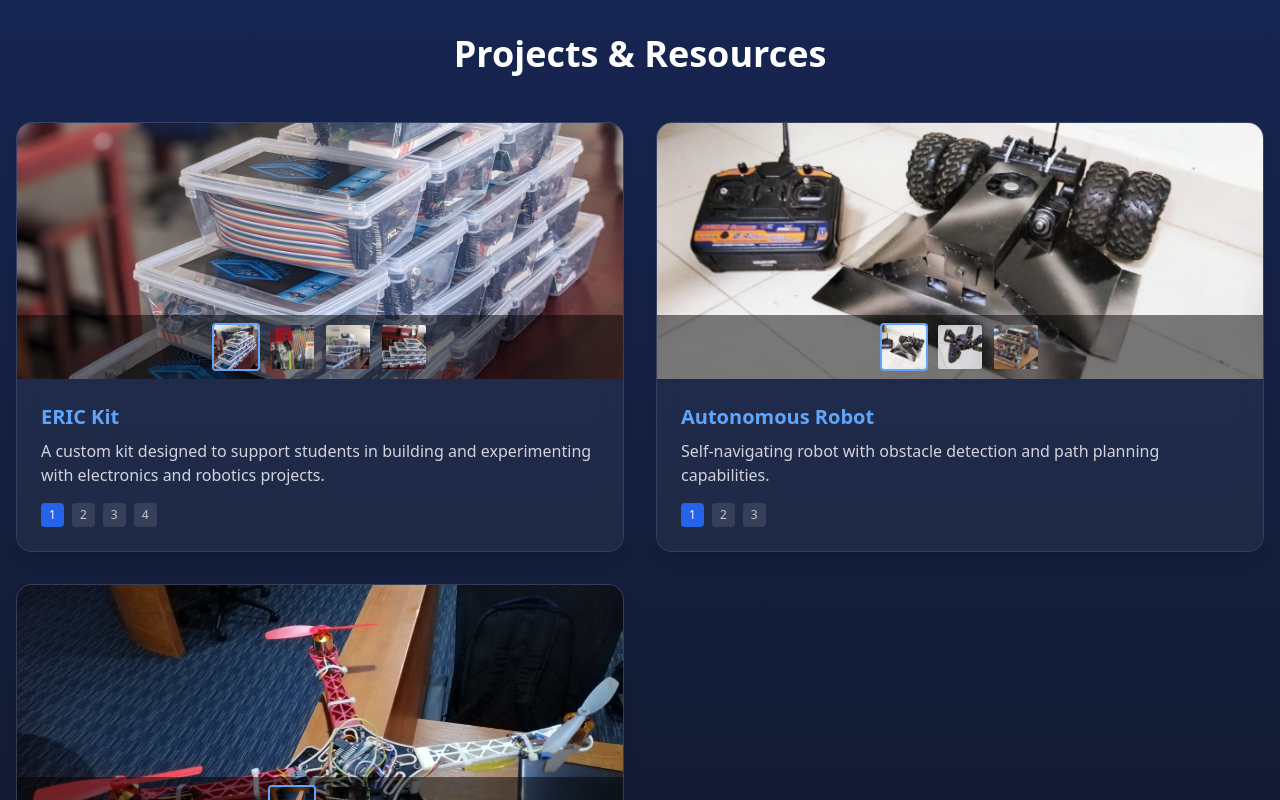
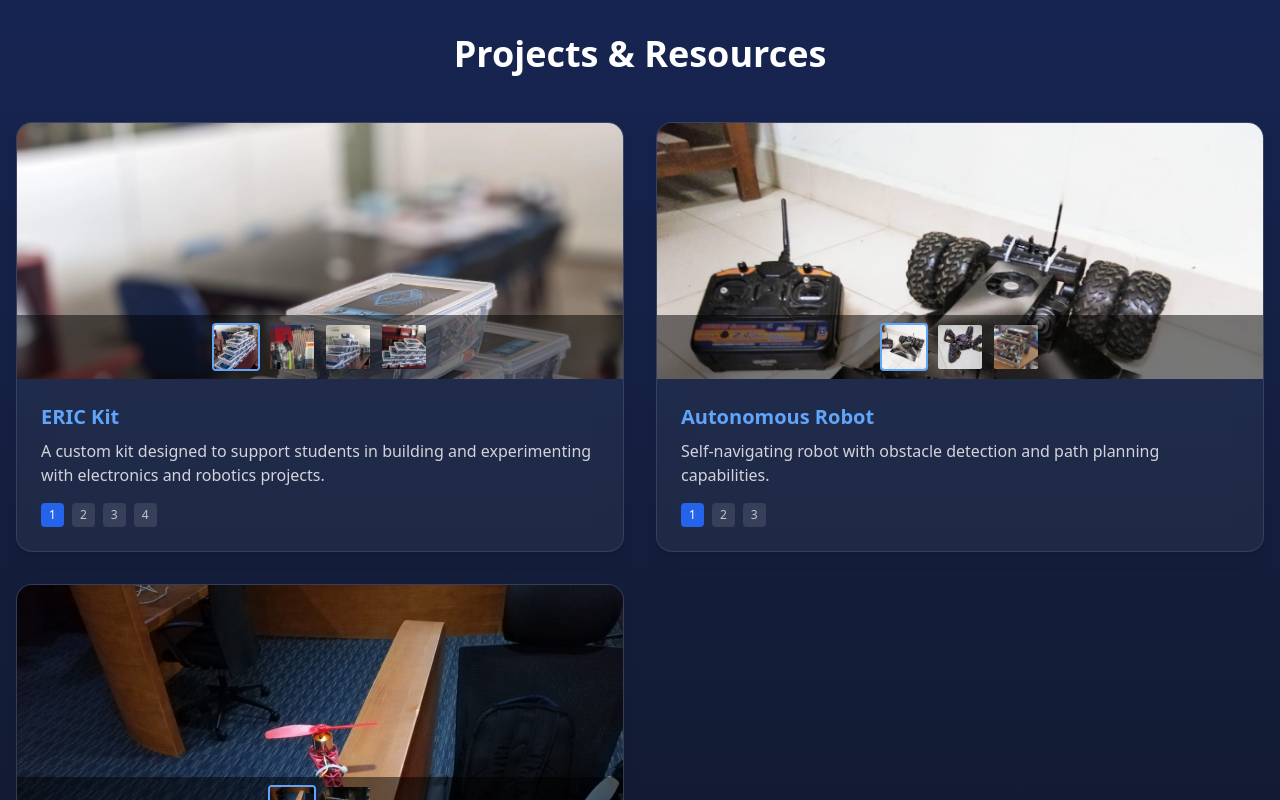
Before and after one commit to thenu98-ops/ERIC-WEB, a React (Vite) app: page / in a window 1280 px wide. Shown: the part 5080-5880 px from the top of the page. Built offline with nearby package versions, Linux system fonts and the light colour scheme.

Commit message:
loading effect component done !

```diff
--- /dev/null
+++ b/src/components/BlurImage.tsx
@@ -0,0 +1,21 @@
+import React, { useState } from "react";
+
+const BlurImage = ({ src, alt, className }) => {
+  const [loaded, setLoaded] = useState(false);
+
+  return (
+    <img
+      src={src}
+      alt={alt}
+      loading="lazy"
+      onLoad={() => setLoaded(true)}
+      className={`
+        w-full h-full object-cover object-top transform transition-all duration-700 ease-in-out
+        ${loaded ? "blur-0 scale-100 opacity-100" : "blur-lg scale-105 opacity-60"}
+        ${className}
+      `}
+    />
+  );
+};
+
+export default BlurImage;
--- a/src/components/EventsSection.tsx
+++ b/src/components/EventsSection.tsx
@@ -243,6 +243,7 @@
 
 import React, { useState } from 'react';
 import { X, ChevronLeft, ChevronRight } from 'lucide-react';
+import BlurImage from './BlurImage';
 
 const EventsSection = () => {
   const [selectedEvent, setSelectedEvent] = useState(null);
@@ -405,9 +406,15 @@ const EventsSection = () => {
                         : 'border-white/20 hover:border-white/40'
                     }`}
                   >
-                    <img src={photo} alt={`Thumbnail ${idx + 1}`} className="w-full h-full object-cover"
+                    {/* <img src={photo} alt={`Thumbnail ${idx + 1}`} className="w-full h-full object-cover"
                                     loading="lazy"
-  onLoad={(e) => e.currentTarget.classList.remove("blur-lg", "scale-105")} />
+  onLoad={(e) => e.currentTarget.classList.remove("blur-lg", "scale-105")} /> */}
+
+                    <BlurImage
+                      src={photo}
+                      alt={`Thumbnail ${idx + 1}`}
+                      className="w-full h-full object-cover"
+                    />
                   </button>
                 ))}
               </div>
--- a/src/components/ProjectsSection.tsx
+++ b/src/components/ProjectsSection.tsx
@@ -44,6 +44,7 @@
 
 
 import React, { useState } from 'react';
+import BlurImage from './BlurImage';
 
 const ProjectsSection = () => {
   const projects = [
@@ -108,13 +109,19 @@ const ProjectsSection = () => {
             >
               {/* Main Image */}
               <div className="h-64 overflow-hidden relative">
-                <img
+                {/* <img
                   src={project.images[activeImageIndex]}
                   alt={project.title}
                                   loading="lazy"
   onLoad={(e) => e.currentTarget.classList.remove("blur-lg", "scale-105")}
                   className="w-full h-full object-cover"
-                />
+                /> */}
+
+                            <BlurImage
+  src={project.images[activeImageIndex]}
+  alt={project.title}
+  className="hover:scale-110"
+/>
 
                 {/* Thumbnail Gallery */}
                 <div className="absolute bottom-0 left-0 right-0 bg-black/50 p-2 flex justify-center space-x-2">
--- a/src/components/TeamSection.tsx
+++ b/src/components/TeamSection.tsx
@@ -132,6 +132,7 @@
 
 import React, { useState } from 'react';
 import { Linkedin } from 'lucide-react'; // LinkedIn icon
+import BlurImage from './BlurImage'; // Assuming BlurImage is in the same directory
 
 const TeamSection = () => {
   const [activeTab, setActiveTab] = useState('exco');
@@ -276,13 +277,18 @@ const TeamSection = () => {
           className="backdrop-blur-md bg-white/5 rounded-2xl border border-white/10 overflow-hidden shadow-lg transform transition-all duration-300 hover:translate-y-[-5px]"
         >
           <div className="h-60 overflow-hidden">
-            <img
+            <BlurImage
+  src={member.image}
+  alt={member.name}
+  className="hover:scale-110"
+/>
+            {/* <img
               src={member.image}
               alt={member.name}
                 loading="lazy"
   onLoad={(e) => e.currentTarget.classList.remove("blur-lg", "scale-105")}
               className="w-full h-full object-cover object-top transform transition-transform duration-500 hover:scale-110"
-            />
+            /> */}
           </div>
           <div className="p-4 text-center">
             <h3 className="text-lg font-bold text-blue-400">{member.name}</h3>
```
